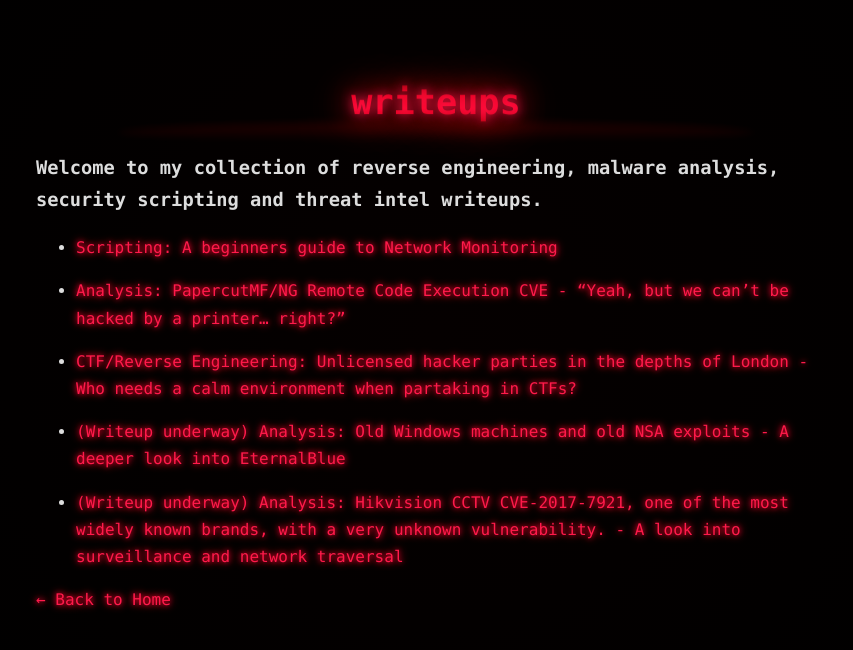
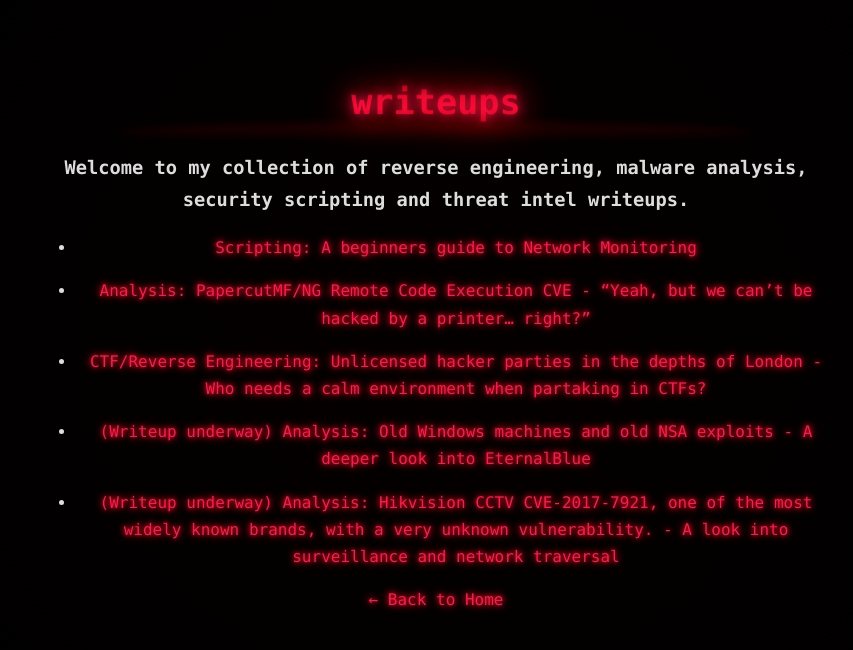
Before and after one commit to 0xhtw/0xhtw.github.io, a Jekyll site: the page built from writeups/index.md, in a window 1280 px wide. Shown: the top 650 px of the page, without its empty margins (204-1057 px from the left). Built offline with Jekyll 4.4.1, drawn with Linux system fonts in a browser that asks for light colours.

Commit message:
Update style.css

```diff
--- a/assets/css/style.css
+++ b/assets/css/style.css
@@ -191,7 +191,7 @@
   max-width: 800px;
   margin: 50px auto;
   padding: 0 20px;
-  text-align: left; /* make writeups left-aligned */
+  text-align: center; /* please just centre */
   line-height: 1.7;
   font-size: 1rem;
   color: #ddd;
```
